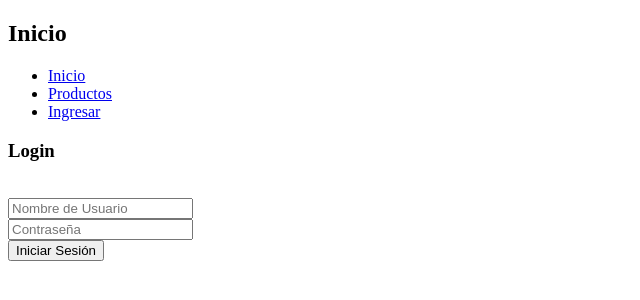
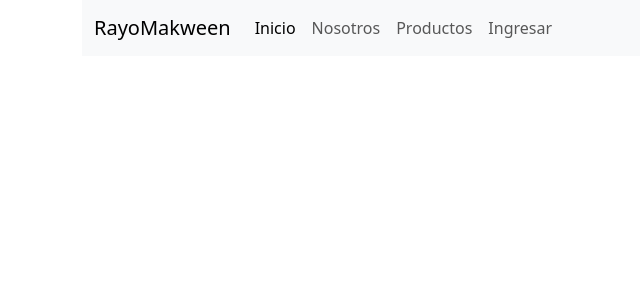
Before and after one commit to cachululo/djangoRayoMakween, a Django app: page /accounts/login/ in a window 1280 px wide. Shown: the top 300 px of the page, without its empty margins (0-640 px from the left). Run offline with Django 5.2, Linux system fonts and the light colour scheme.

Commit message:
agregando register, colocando el navbar y ordenando primera vista.

```diff
--- a/core/templates/core/base.html
+++ b/core/templates/core/base.html
@@ -3,23 +3,53 @@
 <head>
     <meta charset="UTF-8">
     <meta name="viewport" content="width=device-width, initial-scale=1.0">
+    <link href="https://cdn.jsdelivr.net/npm/bootstrap@5.3.3/dist/css/bootstrap.min.css" rel="stylesheet" integrity="sha384-QWTKZyjpPEjISv5WaRU9OFeRpok6YctnYmDr5pNlyT2bRjXh0JMhjY6hW+ALEwIH" crossorigin="anonymous">
+
     <title>Aplicacion</title>
 </head>
 <body>
-    <h2>Inicio</h2>
-        <ul>
-            <li><a href= {% url 'home' %}>Inicio</a></li>
-            <li><a href= {% url 'productos' %}>Productos</a></li>
 
-            {% if request.user.is_authenticated %}
-            <li><a href="#">Salir</a></li>
-            {% else %}
-            <li><a href={% url 'login' %}>Ingresar</a></li>
-            {% endif %}
-        </ul>
-    {% block content %}
+    <div class="container">
 
-    {% endblock %}
+        <nav class="navbar navbar-expand-lg bg-body-tertiary">
+            <div class="container-fluid">
+              <a class="navbar-brand" href={% url 'home' %}>RayoMakween</a>
+              <button class="navbar-toggler" type="button" data-bs-toggle="collapse" data-bs-target="#navbarNav" aria-controls="navbarNav" aria-expanded="false" aria-label="Toggle navigation">
+                <span class="navbar-toggler-icon"></span>
+              </button>
+              <div class="collapse navbar-collapse" id="navbarNav">
+                <ul class="navbar-nav">
+                  <li class="nav-item">
+                    <a class="nav-link active" aria-current="page" href={% url 'home' %}>Inicio</a>
+                  </li>
+                  <li class="nav-item">
+                    <a class="nav-link" href="#">Nosotros</a>
+                  </li>
+                  <li class="nav-item">
+                    <a class="nav-link" href={% url 'productos' %}>Productos</a>
+                  </li>
+
+                  {% if request.user.is_authenticated %}
+
+                  <li class="nav-item">
+                    <a class="nav-link" href={% url 'exit' %}>Salir</a>
+                  </li>
+
+                  {% else %}
+
+                  <li class="nav-item">
+                    <a class="nav-link" href={% url 'login' %}>Ingresar</a>
+                  </li>
+
+                  {% endif %}
+
+                </ul>
+              </div>
+            </div>
+          </nav>
+
+    </div>
+
 
 </body>
 </html>
--- a/core/urls.py
+++ b/core/urls.py
@@ -1,7 +1,8 @@
 from django.urls import path
-from .views import home, productos
+from .views import home, productos, exit
 
 urlpatterns = [
     path('', home, name='home'),
     path('productos/', productos, name='productos'),
+    path('logout/', exit, name='exit'),
 ]
--- a/proyectologin/settings.py
+++ b/proyectologin/settings.py
@@ -122,3 +122,8 @@ STATIC_URL = 'static/'
 # https://docs.djangoproject.com/en/5.0/ref/settings/#default-auto-field
 
 DEFAULT_AUTO_FIELD = 'django.db.models.BigAutoField'
+
+# VARIABLE DE REDIRECCION DE LOGIN Y LOGOUT
+
+LOGIN_REDIRECT_URL ='HOME'
+LOGOUT_REDIRECT_URL='HOME'
```
Also changed, not shown: core/views.py (+6 -1 lines), db.sqlite3.
